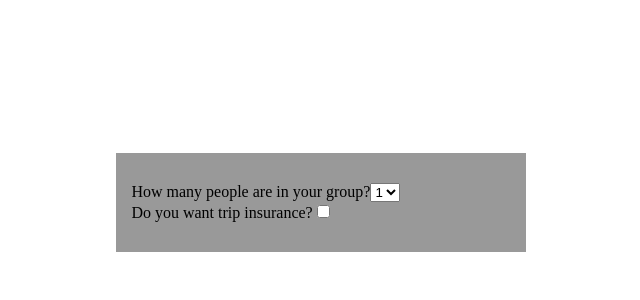
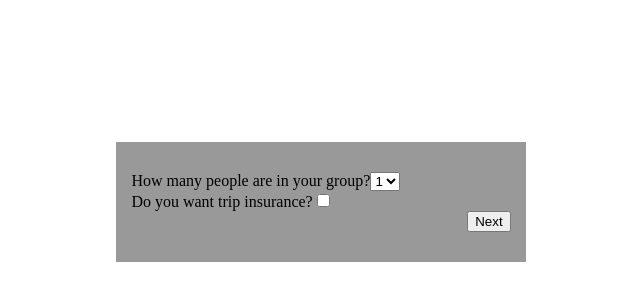
Before and after one commit to HofmaDresu/everest-cost-calculator, a React (Create React App) app: page / in a window 1280 px wide. Shown: the part 206-506 px from the top of the page, without its empty margins (319-959 px from the left). Built offline with nearby package versions, Linux system fonts and the light colour scheme.

Commit message:
Add basic nav buttons

```diff
--- /dev/null
+++ b/src/Components/NavButtons.css
@@ -0,0 +1,9 @@
+#nav-buttons {
+    display: flex;
+    justify-content: space-between;
+    flex-direction: row-reverse;
+}
+
+#nav-buttons > .forward-button {
+    order: -1;
+}
--- /dev/null
+++ b/src/Components/NavButtons.jsx
@@ -0,0 +1,26 @@
+import React from 'react';
+import PropTypes from 'prop-types';
+import './NavButtons.css';
+
+export default function NavButtons({isFirst, isLast, onForwardAction, onBackAction}) {
+    const firstButton = isFirst ? null : (
+        <span>
+            <input type="button" onClick={onBackAction} value="Back"/>
+        </span>
+    )
+    return (
+        <div id="nav-buttons">
+            {firstButton}
+            <span className="forward-button">
+                <input type="button" onClick={onForwardAction} value={isLast ? "Finish" : "Next"} />
+            </span>
+        </div>
+    );
+}
+
+NavButtons.propTypes = {
+    isFirst: PropTypes.bool,
+    isLast: PropTypes.bool,
+    onForwardAction: PropTypes.func.isRequired,
+    onBackAction: PropTypes.func,
+};
--- a/src/People.jsx
+++ b/src/People.jsx
@@ -2,6 +2,7 @@ import React, {Component} from 'react';
 import PropTypes from 'prop-types';
 import NumberPicker from './Components/NumberPicker';
 import CheckboxPicker from './Components/CheckboxPicker';
+import NavButtons from './Components/NavButtons';
 
 
 const peopleCountRange = [1,2,3,4];
@@ -17,11 +18,18 @@ export default class PeopleComponent extends Component {
             hasInsurance: props.hasInsurance
         };
     }
+    handlePersonCountChange = (event) => {
+        this.setState({numberOfPeople: parseInt(event.target.value, 10)});
+    }
+    handleInsuranceChange = (event) => {
+        this.setState({hasInsurance: event.target.checked});
+    }
     render() {
         return (
             <div className="component">
-                <NumberPicker selectedNumber={this.state.numberOfPeople} numberRange={peopleCountRange} labelText={peopleCountLabelText} onChangeAction={() => {}} />
-                <CheckboxPicker isSelected={this.state.hasInsurance} labelText={insuranceLabelText} onChangeAction={() => {}} />
+                <NumberPicker selectedNumber={this.state.numberOfPeople} numberRange={peopleCountRange} labelText={peopleCountLabelText} onChangeAction={this.handlePersonCountChange} />
+                <CheckboxPicker isSelected={this.state.hasInsurance} labelText={insuranceLabelText} onChangeAction={this.handleInsuranceChange} />
+                <NavButtons isFirst={true} onForwardAction={this.props.saveAction} />
             </div>
         );
     }
```
